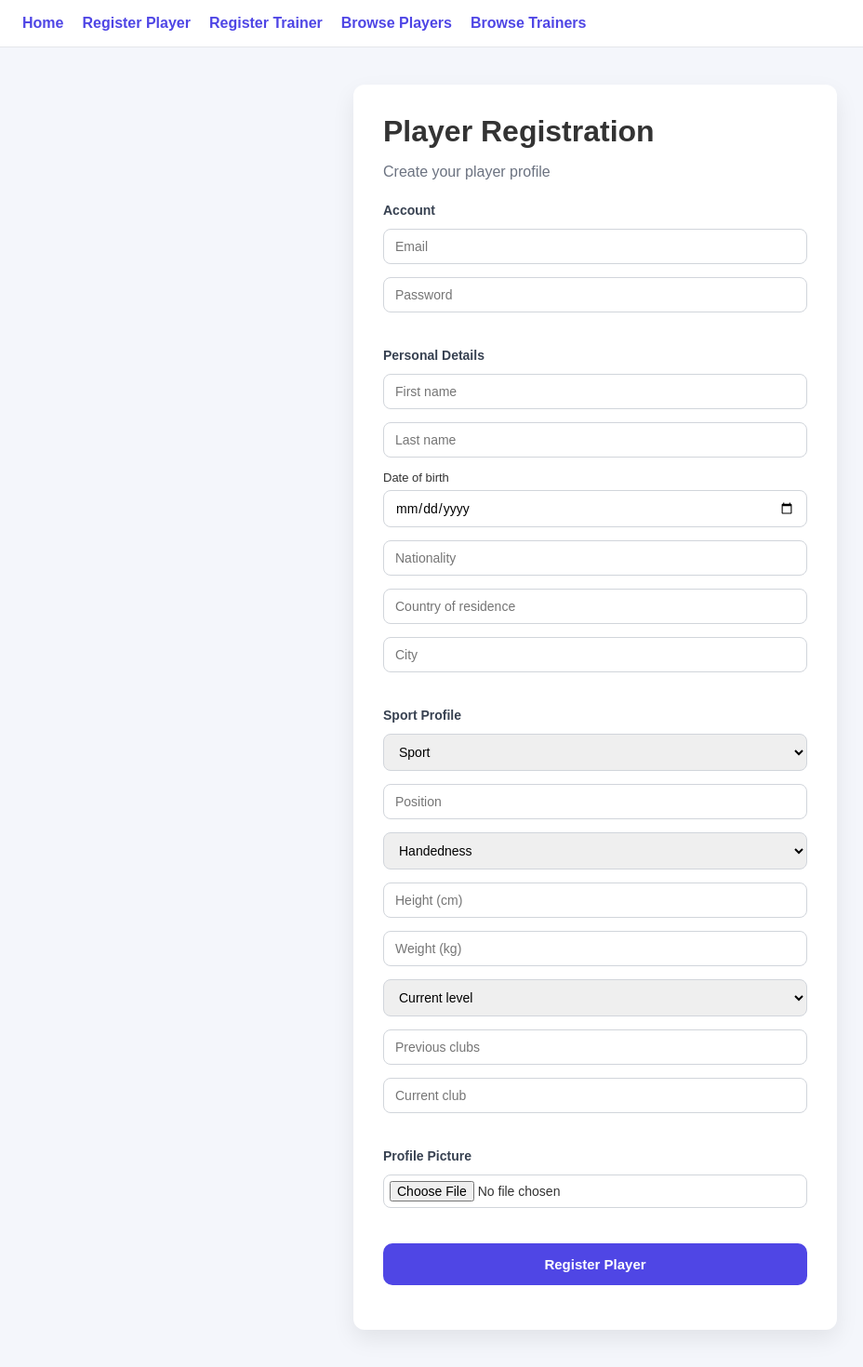
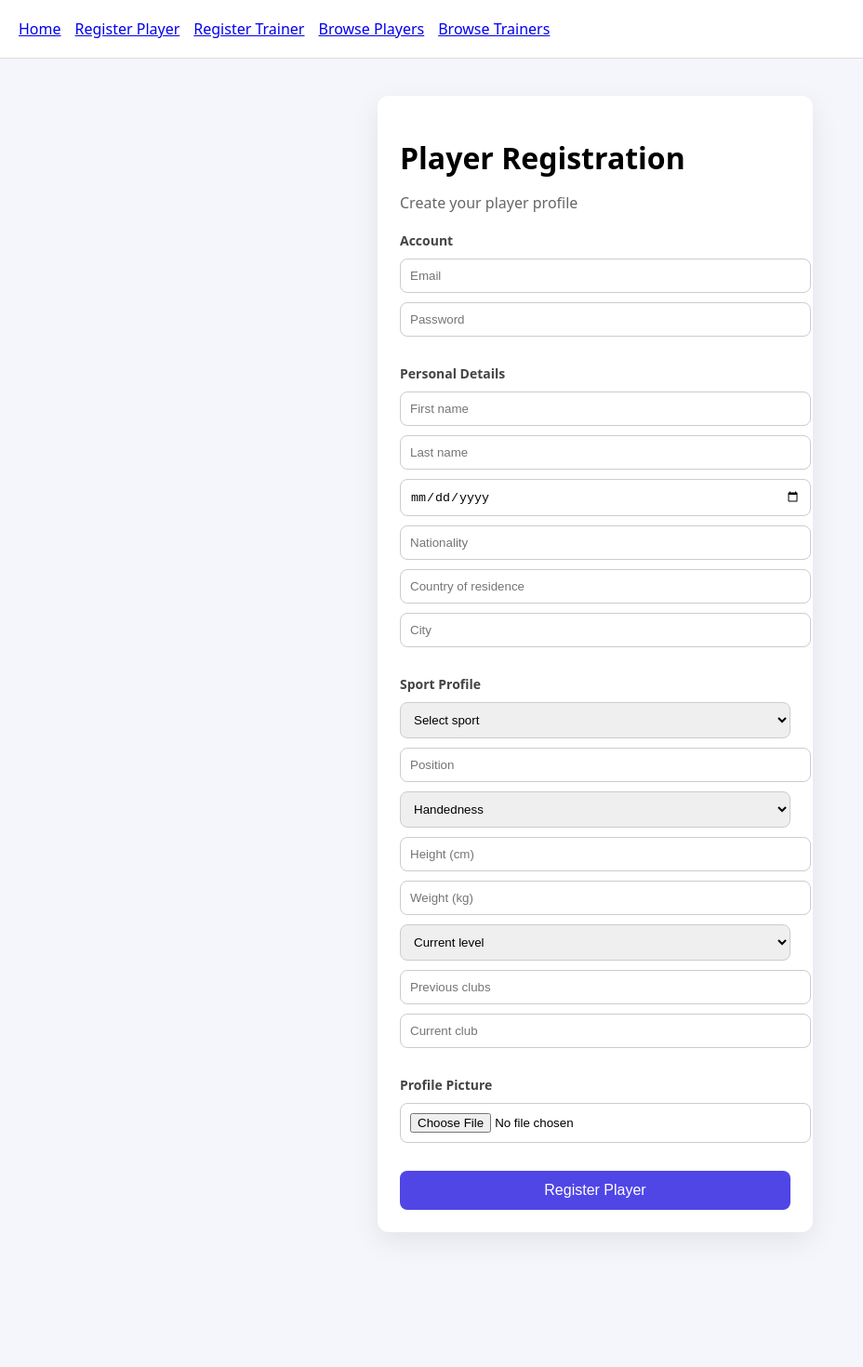
Before and after one commit to alongoldis/gamechaser, a Next.js app: page /register/player in a window 1280 px wide. Shown: the whole page at 93% size, without its empty margins (0-928 px from the left). After the commit the page ends 1365 px from the top, so only its background shows below. Built offline with nearby package versions, Linux system fonts and the light colour scheme.

Commit message:
Add profile image upload UI for players and trainers

```diff
--- a/app/globals.css
+++ b/app/globals.css
@@ -1,107 +1,60 @@
-/* ========== GLOBAL RESET ========== */
-* {
-  box-sizing: border-box;
-  font-family: Arial, Helvetica, sans-serif;
-}
-
 body {
   margin: 0;
   background: #f4f6fb;
-  color: #333;
+  font-family: system-ui, -apple-system, BlinkMacSystemFont, sans-serif;
 }
 
-/* ========== NAV BAR ========== */
-nav {
-  background: white;
-  padding: 16px 24px;
-  border-bottom: 1px solid #e5e7eb;
+.page {
+  min-height: 100vh;
+  display: flex;
+  justify-content: center;
+  padding: 40px 16px;
 }
 
-nav a {
-  margin-right: 20px;
-  text-decoration: none;
-  font-weight: 600;
-  color: #4f46e5;
+.card {
+  width: 100%;
+  max-width: 420px;
+  background: #fff;
+  padding: 24px;
+  border-radius: 12px;
+  box-shadow: 0 10px 30px rgba(0,0,0,0.08);
 }
 
-nav a:hover {
-  text-decoration: underline;
-}
-
-/* ========== PAGE LAYOUT ========== */
-.page-container {
-  max-width: 520px;
-  margin: 40px auto;
-  background: white;
-  padding: 32px;
-  border-radius: 12px;
-  box-shadow: 0 10px 25px rgba(0, 0, 0, 0.08);
-}
-
-/* ========== HEADINGS ========== */
 h1 {
-  margin-top: 0;
-  margin-bottom: 8px;
+  margin-bottom: 4px;
 }
 
 .subtitle {
-  color: #6b7280;
-  margin-bottom: 24px;
+  color: #666;
+  margin-bottom: 20px;
 }
 
-/* ========== FORM ========== */
-form {
-  display: flex;
-  flex-direction: column;
+section {
+  margin-bottom: 20px;
 }
 
-.section {
-  margin-bottom: 24px;
+section h3 {
+  margin-bottom: 10px;
+  font-size: 14px;
+  color: #444;
 }
 
-.section-title {
-  font-weight: bold;
-  margin-bottom: 12px;
-  font-size: 14px;
-  color: #374151;
+input, select {
+  width: 100%;
+  padding: 10px;
+  margin-bottom: 10px;
+  border-radius: 8px;
+  border: 1px solid #ccc;
 }
 
-/* ========== INPUTS ========== */
-label {
-  font-size: 13px;
-  margin-bottom: 6px;
-  display: block;
-}
-
-input,
-select {
+button {
   width: 100%;
-  padding: 10px 12px;
-  border-radius: 8px;
-  border: 1px solid #d1d5db;
-  margin-bottom: 14px;
-  font-size: 14px;
-}
-
-input[type="file"] {
-  padding: 6px;
-}
-
-input:focus,
-select:focus {
-  outline: none;
-  border-color: #4f46e5;
-}
-
-/* ========== BUTTON ========== */
-button {
+  padding: 12px;
   background: #4f46e5;
   color: white;
   border: none;
-  padding: 14px;
-  border-radius: 10px;
-  font-size: 15px;
-  font-weight: bold;
+  border-radius: 8px;
+  font-size: 16px;
   cursor: pointer;
 }
 
@@ -109,8 +62,7 @@ button:hover {
   background: #4338ca;
 }
 
-/* ========== MESSAGE ========== */
 .message {
-  margin-top: 16px;
-  font-weight: bold;
+  margin-top: 12px;
+  text-align: center;
 }
--- a/app/layout.tsx
+++ b/app/layout.tsx
@@ -8,11 +8,11 @@ export default function RootLayout({
   return (
     <html lang="en">
       <body>
-        <nav>
-          <a href="/">Home</a>
-          <a href="/register/player">Register Player</a>
-          <a href="/register/trainer">Register Trainer</a>
-          <a href="/browse/players">Browse Players</a>
+        <nav style={{ padding: 20, background: "#fff", borderBottom: "1px solid #ddd" }}>
+          <a href="/" style={{ marginRight: 15 }}>Home</a>
+          <a href="/register/player" style={{ marginRight: 15 }}>Register Player</a>
+          <a href="/register/trainer" style={{ marginRight: 15 }}>Register Trainer</a>
+          <a href="/browse/players" style={{ marginRight: 15 }}>Browse Players</a>
           <a href="/browse/trainers">Browse Trainers</a>
         </nav>
         {children}
--- a/app/register/player/page.tsx
+++ b/app/register/player/page.tsx
@@ -4,91 +4,58 @@ import { useState } from "react";
 
 export default function PlayerRegisterPage() {
   const [message, setMessage] = useState("");
-  const [preview, setPreview] = useState<string | null>(null);
 
   async function handleSubmit(e: React.FormEvent<HTMLFormElement>) {
     e.preventDefault();
     setMessage("Submitting...");
 
     const form = e.currentTarget;
-    const file = (form.profileImage as HTMLInputElement).files?.[0];
+    const formData = new FormData(form);
 
-    let imageUrl: string | null = null;
-
-    // Upload image first
-    if (file) {
-      const fd = new FormData();
-      fd.append("file", file);
-
-      const uploadRes = await fetch("/api/upload", {
-        method: "POST",
-        body: fd,
-      });
-
-      const uploadJson = await uploadRes.json();
-      imageUrl = uploadJson.url;
-    }
-
-    const data = {
-      email: form.email.value,
-      password: form.password.value,
-      role: "PLAYER",
-      profile: {
-        firstName: form.firstName.value,
-        lastName: form.lastName.value,
-        birthDate: form.birthDate.value,
-        nationality: form.nationality.value,
-        country: form.country.value,
-        city: form.city.value,
-        sport: form.sport.value,
-        position: form.position.value,
-        foot: form.foot.value,
-        heightCm: Number(form.heightCm.value),
-        weightKg: Number(form.weightKg.value),
-        level: form.level.value,
-        prevClubs: form.prevClubs.value,
-        currentClub: form.currentClub.value,
-        profileImage: imageUrl,
-      },
-    };
+    formData.append("role", "PLAYER");
 
     const res = await fetch("/api/auth/register", {
       method: "POST",
-      headers: { "Content-Type": "application/json" },
-      body: JSON.stringify(data),
+      body: formData,
     });
 
     const json = await res.json();
-    setMessage(res.ok ? "✅ Player registered" : `❌ ${json.error}`);
+
+    if (res.ok) {
+      setMessage("✅ Player registered successfully");
+      form.reset();
+    } else {
+      setMessage(`❌ ${json.error || "Registration failed"}`);
+    }
   }
 
   return (
-    <div className="page-container">
-      <h1>Player Registration</h1>
-      <p className="subtitle">Create your player profile</p>
+    <main className="page">
+      <form className="card" onSubmit={handleSubmit}>
+        <h1>Player Registration</h1>
+        <p className="subtitle">Create your player profile</p>
 
-      <form onSubmit={handleSubmit}>
-        <div className="section">
-          <div className="section-title">Account</div>
+        <section>
+          <h3>Account</h3>
           <input name="email" placeholder="Email" required />
           <input name="password" type="password" placeholder="Password" required />
-        </div>
+        </section>
 
-        <div className="section">
-          <div className="section-title">Personal Details</div>
+        <section>
+          <h3>Personal Details</h3>
           <input name="firstName" placeholder="First name" required />
           <input name="lastName" placeholder="Last name" required />
-          <label>Date of birth</label>
           <input name="birthDate" type="date" required />
           <input name="nationality" placeholder="Nationality" required />
           <input name="country" placeholder="Country of residence" required />
           <input name="city" placeholder="City" required />
-        </div>
+        </section>
 
-        <div className="section">
-          <div className="section-title">Sport Profile</div>
+        <section>
+          <h3>Sport Profile</h3>
+
           <select name="sport" required>
-            <option value="">Sport</option>
+            <option value="">Select sport</option>
             <option value="FOOTBALL">Football</option>
             <option value="BASKETBALL">Basketball</option>
             <option value="VOLLEYBALL">Volleyball</option>
@@ -96,52 +63,38 @@ export default function PlayerRegisterPage() {
             <option value="PADEL">Padel</option>
           </select>
 
-          <input name="position" placeholder="Position" />
-          <select name="foot">
+          <input name="position" placeholder="Position" required />
+
+          <select name="foot" required>
             <option value="">Handedness</option>
-            <option>Right</option>
-            <option>Left</option>
-            <option>Both</option>
+            <option value="RIGHT">Right</option>
+            <option value="LEFT">Left</option>
+            <option value="BOTH">Both</option>
           </select>
 
-          <input name="heightCm" type="number" placeholder="Height (cm)" />
-          <input name="weightKg" type="number" placeholder="Weight (kg)" />
+          <input name="heightCm" type="number" placeholder="Height (cm)" required />
+          <input name="weightKg" type="number" placeholder="Weight (kg)" required />
 
-          <select name="level">
+          <select name="level" required>
             <option value="">Current level</option>
-            <option>Professional</option>
-            <option>Semi-professional</option>
-            <option>Amateur</option>
+            <option value="Professional">Professional</option>
+            <option value="Semi-professional">Semi-professional</option>
+            <option value="Amateur">Amateur</option>
           </select>
 
           <input name="prevClubs" placeholder="Previous clubs" />
           <input name="currentClub" placeholder="Current club" />
-        </div>
+        </section>
 
-        <div className="section">
-          <div className="section-title">Profile Picture</div>
-          <input
-            type="file"
-            name="profileImage"
-            accept="image/*"
-            onChange={(e) => {
-              const file = e.target.files?.[0];
-              if (file) setPreview(URL.createObjectURL(file));
-            }}
-          />
-
-          {preview && (
-            <img
-              src={preview}
-              alt="Preview"
-              style={{ width: 120, borderRadius: "50%", marginTop: 12 }}
-            />
-          )}
-        </div>
+        <section>
+          <h3>Profile Picture</h3>
+          <input type="file" name="image" accept="image/*" />
+        </section>
 
         <button type="submit">Register Player</button>
-        <div className="message">{message}</div>
+
+        {message && <p className="message">{message}</p>}
       </form>
-    </div>
+    </main>
   );
 }
```
Also changed, not shown: app/register/trainer/page.tsx (+34 -77 lines).
